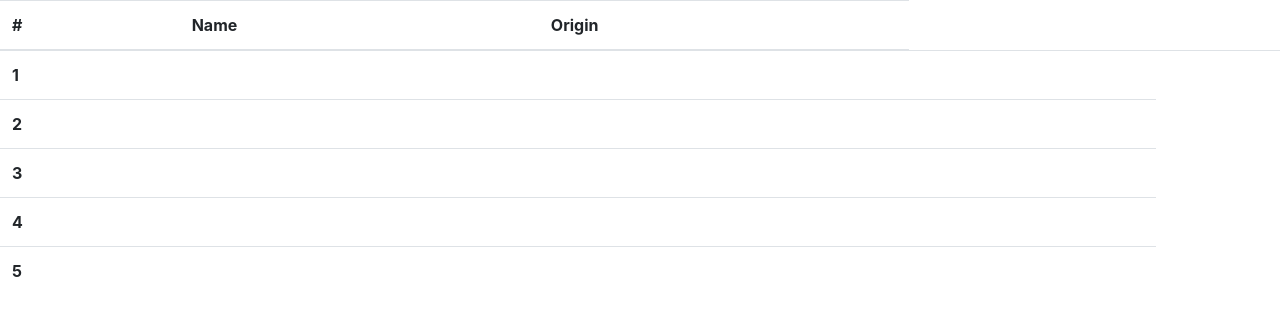
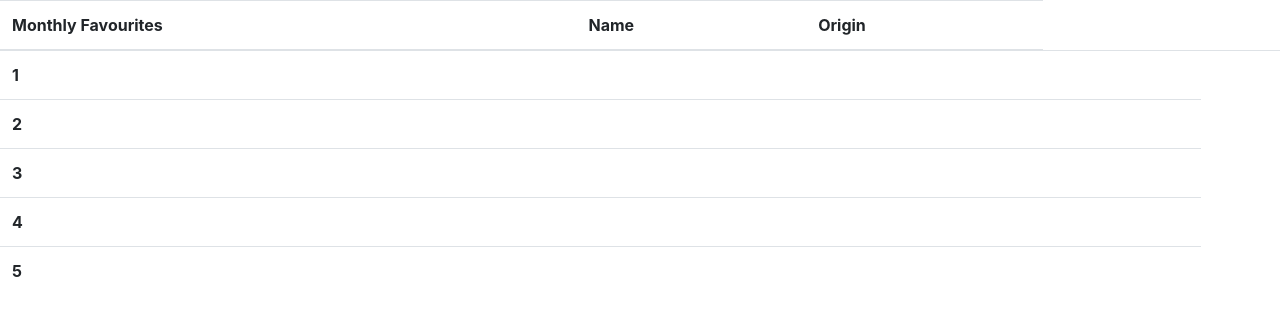
Before and after one commit to alex-price33/bootstrap, a plain HTML site: page index.html in a window 1280 px wide. Drawn offline with nearby package versions, Linux system fonts and the light colour scheme.

Commit message:
feat: added monthly favourites

```diff
--- a/index.html
+++ b/index.html
@@ -13,7 +13,7 @@
 <table class="table">
     <thead>
         <tr>
-            <th scope="col">#</th>
+            <th scope="col">Monthly Favourites</th>
             <th scope="col">Name</th>
             <th scope="col">Origin</th>
 
```
